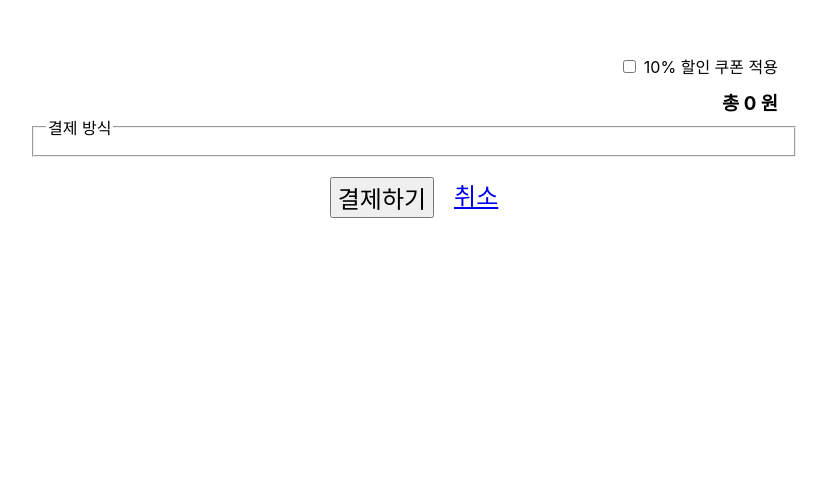
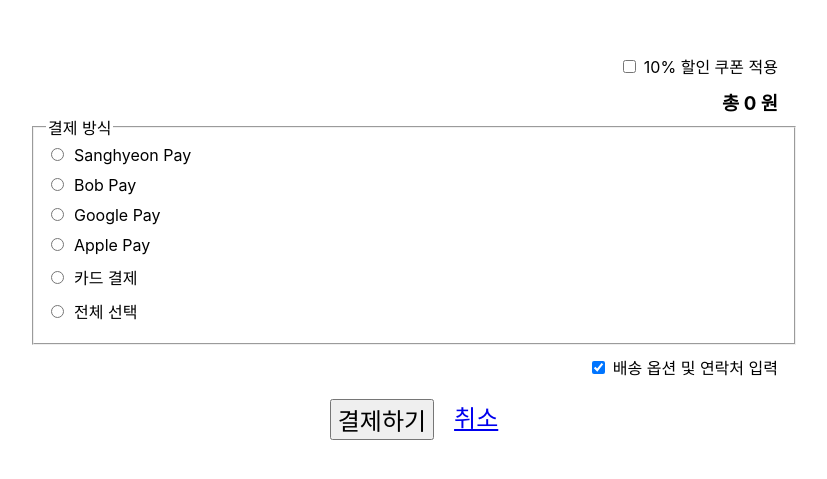
Before and after one commit to yongdamsh/web-payments-playground, a Next.js app: page / in a window 1280 px wide. Shown: the part 843-1322 px from the top of the page, without its empty margins (226-1053 px from the left). Built offline with nearby package versions, Linux system fonts and the light colour scheme.

Commit message:
Add 'request options' checkbox to simulate 'skip-the-sheet'

```diff
--- a/src/components/App.js
+++ b/src/components/App.js
@@ -55,7 +55,7 @@ const bobPayPaymentMethod = {
   label: 'Bob Pay',
   supportedMethods: 'https://bobpay.xyz/pay',
 };
-const allPaymentMethods = [
+const paymentMethods = [
   myOwnPaymentMethod,
   bobPayPaymentMethod,
   googlePayPaymentMethod,
@@ -67,7 +67,7 @@ export default function App() {
   const [selectedItemMap, setSelectedItemMap] = useState({});
   const [receipt, setReceipt] = useState(null);
   const [discountChecked, setDiscountChecked] = useState(false);
-  const [paymentMethods, setPaymentMethods] = useState(allPaymentMethods);
+  const [requestOptions, setRequestOptions] = useState(true);
   const [selectedPaymentMethod, setSelectedPaymentMethod] = useState(null);
   const selectedItems = items.filter(item => selectedItemMap[item.id]);
 
@@ -160,14 +160,16 @@ export default function App() {
 
   function makePaymentRequest() {
     const details = makePaymentDetails();
-    const options = {
+    const options = requestOptions ? {
       requestShipping: true,
       requestPayerEmail: true,
       requestPayerPhone: true,
       requestPayerName: true,
-    };
+    } : {};
+    const filteredPaymentMethods =  paymentMethods.filter(method =>
+      selectedPaymentMethod === 'all' || method.supportedMethods === selectedPaymentMethod);
     const request = new PaymentRequest(
-      paymentMethods.filter(method => method.supportedMethods === selectedPaymentMethod),
+      filteredPaymentMethods,
       details,
       options
     );
@@ -213,39 +215,9 @@ export default function App() {
     setSelectedPaymentMethod(event.target.value);
   }
 
-  useEffect(() => {
-    async function filterAvailableMethods() {
-      const filteredPaymentMethods = [];
-      const detailPlaceholder = {
-        total: {
-          label: 'total',
-          amount: { currency: 'KRW', value: 0 }
-        },
-      };
-
-      for (let method of paymentMethods) {
-        let request = new PaymentRequest([method], detailPlaceholder);
-
-        try {
-          const canMake = await request.canMakePayment();
-
-          if (canMake) {
-            filteredPaymentMethods.push(method);
-          } else {
-            console.log(method.label, ' is not supported');
-          }
-        } catch (error) {
-          console.log(method.label, ' is not supported: ', error);
-        } finally {
-          request = null;
-        }
-      }
-
-      setPaymentMethods(filteredPaymentMethods);
-    }
-
-    filterAvailableMethods();
-  }, []);
+  function handleRequestOptionsChange(event) {
+    setRequestOptions(event.target.checked);
+  }
 
   useEffect(() => {
     if (receipt) {
@@ -283,7 +255,7 @@ export default function App() {
             </li>
           ))}
         </ul>
-        <label className="coupon"><input type="checkbox" value={discountChecked} onChange={handleDiscount} /> 10% 할인 쿠폰 적용</label>
+        <label className="coupon"><input type="checkbox" checked={discountChecked} onChange={handleDiscount} /> 10% 할인 쿠폰 적용</label>
         <h3 className="total-price">
           총 {(computeTotalPrice() + computeDiscountPrice()).toLocaleString()} 원
         </h3>
@@ -304,9 +276,21 @@ export default function App() {
                   {method.label}
                 </label>
               ))}
+              <label>
+                <input
+                  type="radio"
+                  checked={selectedPaymentMethod === 'all'}
+                  name="payment-method"
+                  value="all"
+                  onChange={handlePaymentMethodChange}
+                />
+                전체 선택
+              </label>
             </form>
           </fieldset>
         </section>
+
+        <label className="request-options"><input type="checkbox" checked={requestOptions} onChange={handleRequestOptionsChange} /> 배송 옵션 및 연락처 입력</label>
 
         <div className="navigation">
           <button onClick={handlePaymentClick}>결제하기</button>
@@ -385,6 +369,12 @@ export default function App() {
         .methods input[type="radio"] {
           margin-right: 10px;
         }
+
+        .request-options {
+          display: block;
+          margin-top: 10px;
+          padding-right: 20px;
+        }
       `}</style>
     </div>
   );
```
